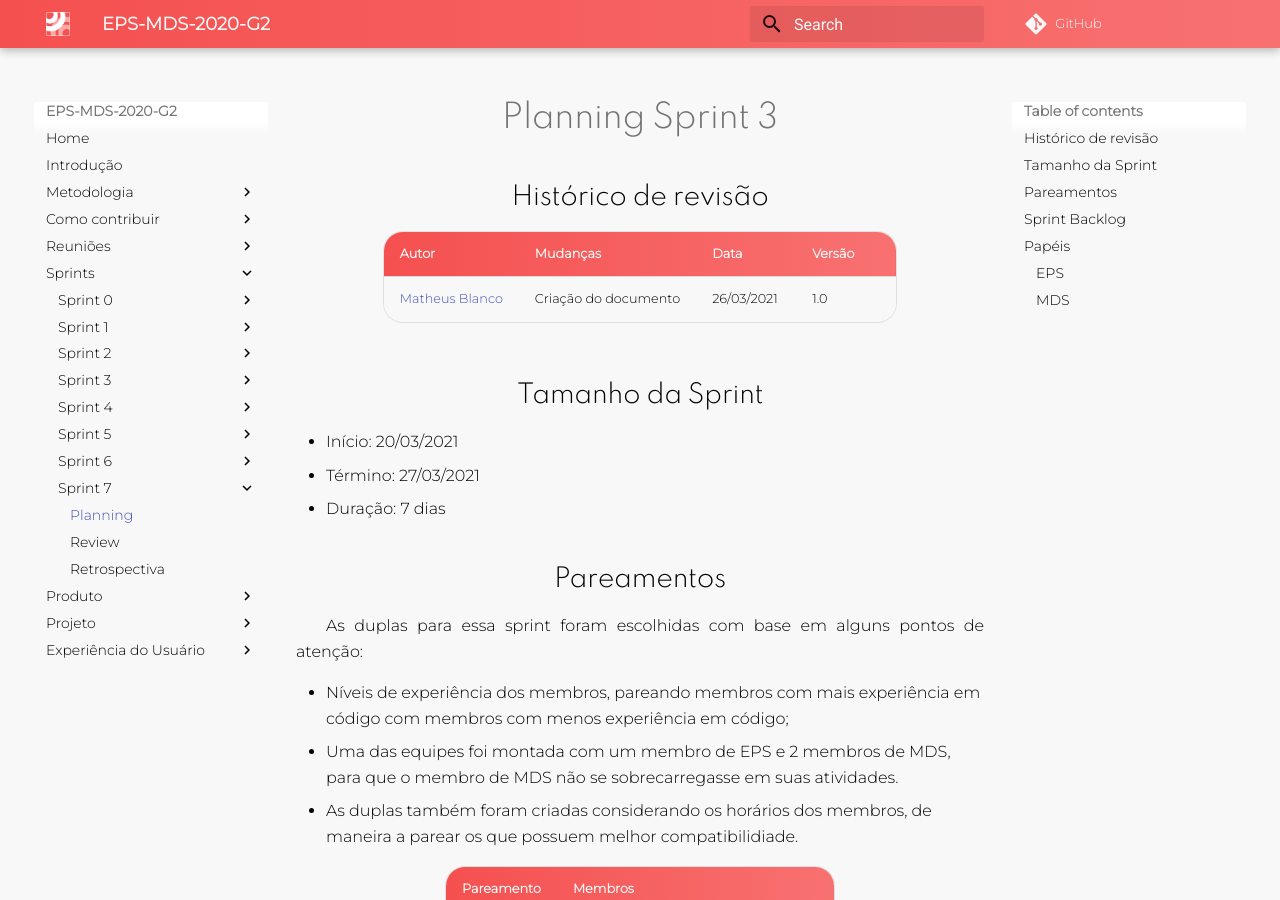
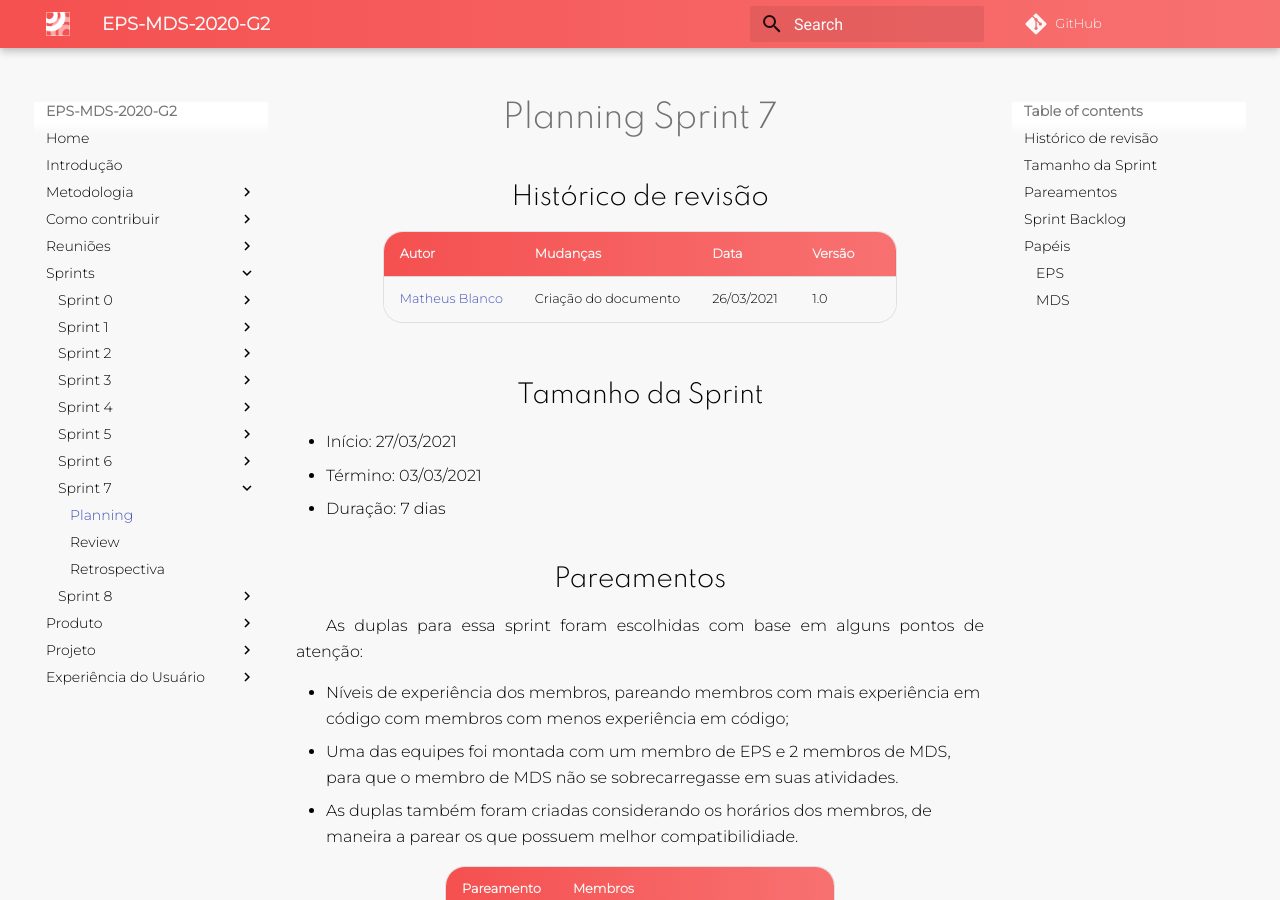
Before and after one commit to fga-eps-mds/2020.2-Eccoar, an MkDocs documentation site: the page built from docs/sprints/7/planning.md, in a window 1280 px wide and 900 px high. Built offline with MkDocs 1.6.1 and Material for MkDocs 9.7.7, drawn with Linux system fonts in a browser that asks for light colours; comment, search, counter and statistics services are not loaded; old or Windows-style settings are respelled for this version of MkDocs; some of the changed text lies outside the part shown.

Commit message:
adding planning

```diff
--- a/docs/sprints/7/planning.md
+++ b/docs/sprints/7/planning.md
@@ -1,4 +1,4 @@
-# Planning Sprint 3
+# Planning Sprint 7
 
 ## Histórico de revisão
 
@@ -8,8 +8,8 @@
 
 ## Tamanho da Sprint
 
-- Início: 20/03/2021
-- Término: 27/03/2021
+- Início: 27/03/2021
+- Término: 03/03/2021
 - Duração: 7 dias
 
 ## Pareamentos
--- a/mkdocs.yml
+++ b/mkdocs.yml
@@ -83,6 +83,8 @@ pages:
           - Planning: "sprints/7/planning.md"
           - Review: "sprints/7/review.md"
           - Retrospectiva: "sprints/7/retrospectiva.md"
+      - Sprint 8:
+          - Planning: "sprints/8/planning.md"
   - Produto:
       - Documento de Visão: "produto/documento-visao.md"
       - Roadmap do Produto: "produto/roadmap.md"
```
Also changed, not shown: other parts of docs/sprints/7/planning.md (+8 -8 lines), docs/sprints/6/planning.md (+0 -1 lines), docs/sprints/8/planning.md (added, +71 -0 lines).
